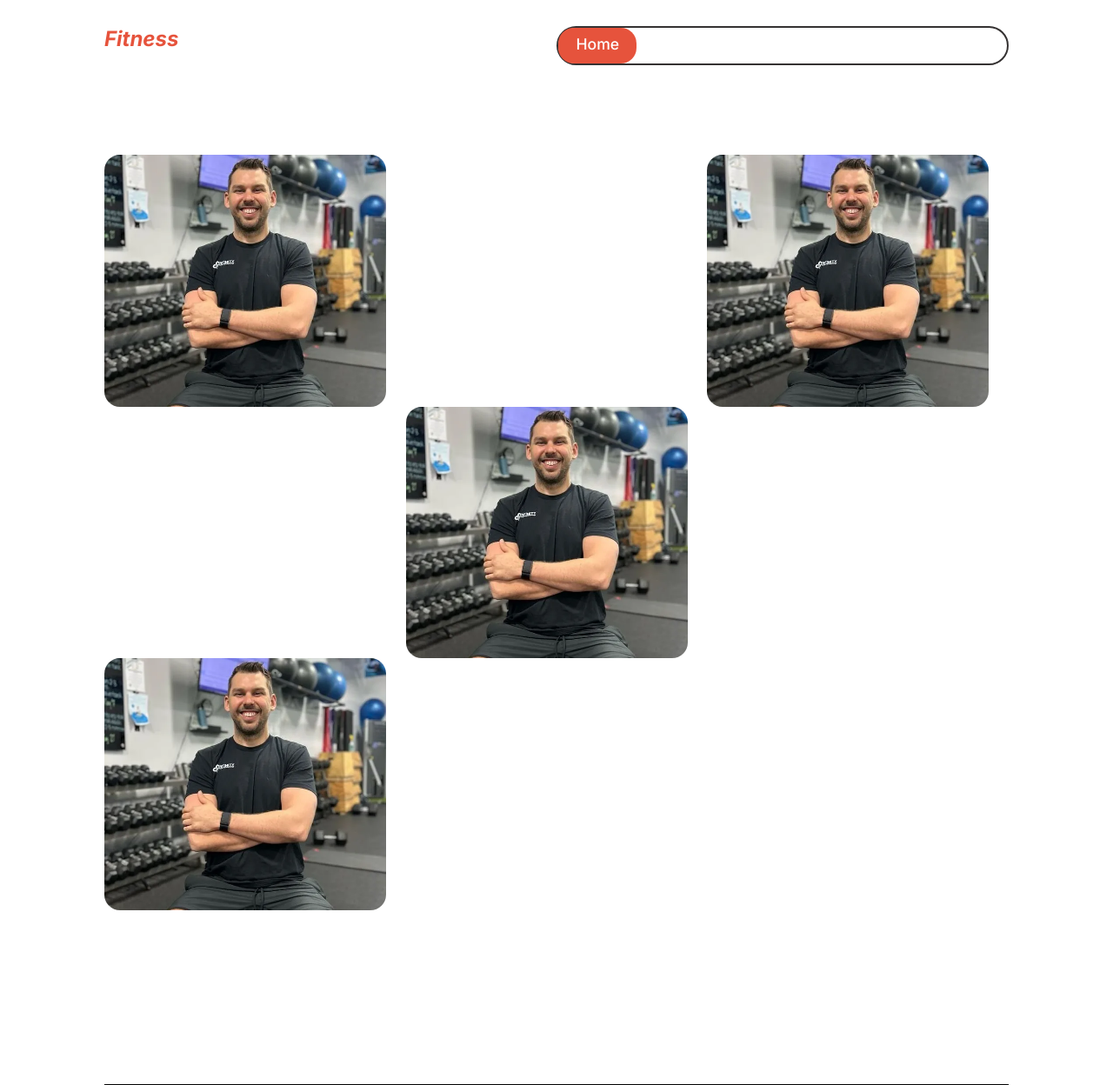
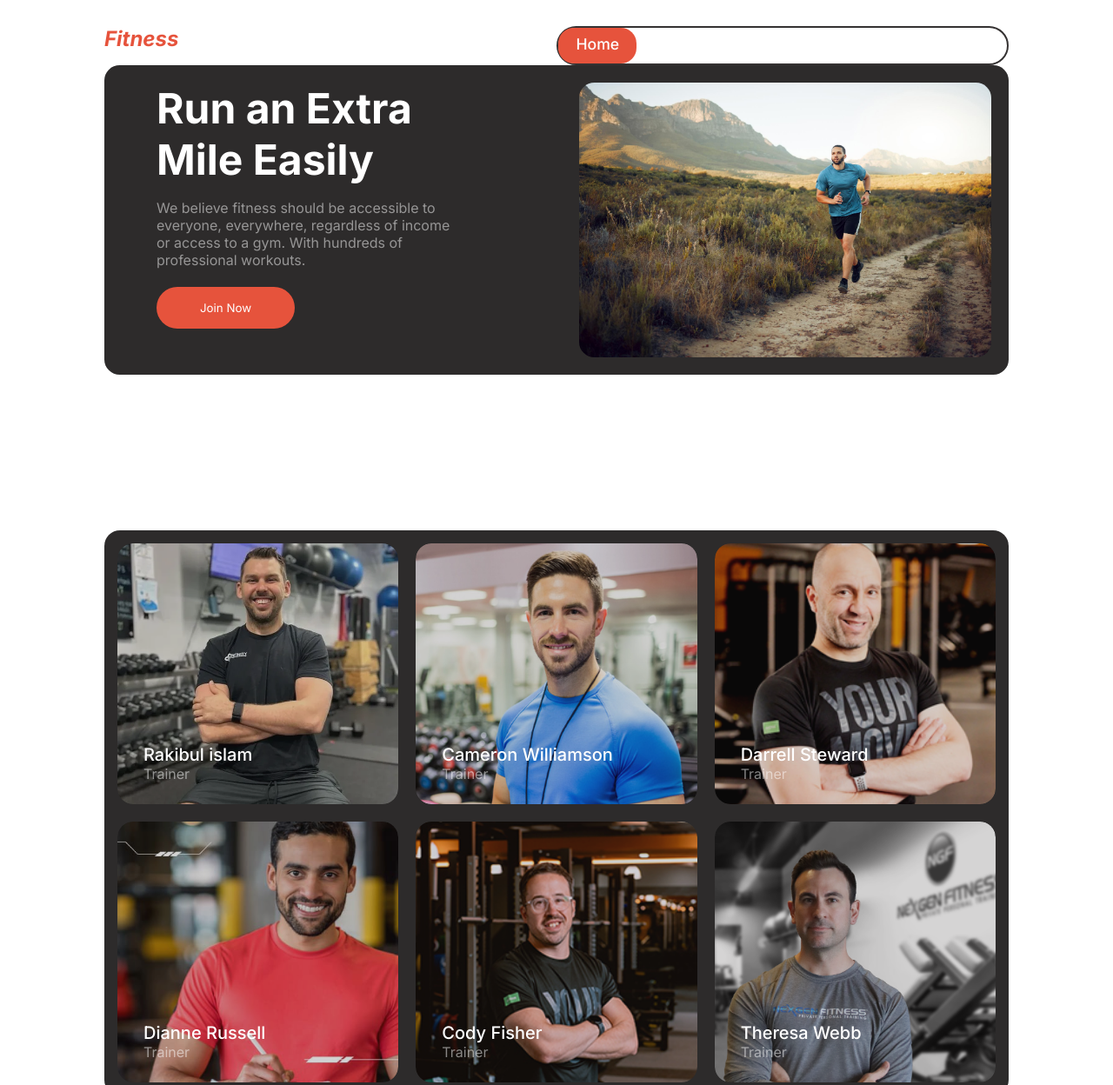
Before and after one commit to RakibCSE30/B10A2-Varsatile-, a plain HTML site: page index.html in a window 1280 px wide. Shown: the top 1248 px of the page at 87% size. Drawn offline with Linux system fonts and the light colour scheme.

Commit message:
Add our team and run section

```diff
--- a/index.html
+++ b/index.html
@@ -30,6 +30,20 @@
 
 
     <main>
+        <div class="run-section-container">
+            <div class="run-section">
+                <h1 class="title1 run-title">Run an Extra <br>
+Mile Easily</h1>
+                <p class="opacity run-des">We believe fitness should be accessible to everyone, everywhere, regardless of income or access to a gym. With hundreds of professional workouts.</p>
+                <button class="btn-primary run-btn">Join Now</button>
+            </div>
+            <div class="run-img">
+                <img src="images/run.jpg" alt="">
+            </div>
+        </div>
+
+
+
         <div class="our-team-container">
             <div class="team-title title1">
                 <h5>Meet Our Team</h5>
@@ -42,31 +56,74 @@
         </div>
         <div class="team-img ">
 
-            <img src="images/trainer1.png" alt="">
 
-           <div class="img-des">
-             <!-- <p class="title1 p1">Jerome Bell</p> -->
-            <!-- <p class="opacity p2">Trainer</p> -->
-           </div>
+            <div class="parent">
+                <img src="images/trainer1.png" alt="">
+                <div class="child">
 
-            <img src="images/trainer1.png" alt="">
+                    <h3 class="img-title"> Rakibul islam</h3>
+                    <p class="opacity">Trainer</p>
 
-           <div class="img-des">
-             <!-- <p class="title1 p1">Jerome Bell</p> -->
-            <!-- <p class="opacity p2">Trainer</p> -->
-           </div>
-            <img src="images/trainer1.png" alt="">
+                </div>
+            </div>
+            <div class="parent">
+                <img src="images/trainer2.png" alt="">
+                <div class="child">
 
-           <div class="img-des">
-             <!-- <p class="title1 p1">Jerome Bell</p> -->
-            <!-- <p class="opacity p2">Trainer</p> -->
-           </div>
-            <img src="images/trainer1.png" alt="">
+                    <h3 class="img-title"> Cameron Williamson</h3>
+                    <p class="opacity">Trainer</p>
 
-           <div class="img-des">
-             <!-- <p class="title1 p1">Jerome Bell</p> -->
-            <!-- <p class="opacity p2">Trainer</p> -->
-           </div>
+                </div>
+            </div>
+
+            <div class="parent">
+                <img src="images/trainer3.png" alt="">
+                <div class="child">
+
+                    <h3 class="img-title"> Darrell Steward</h3>
+                    <p class="opacity">Trainer</p>
+
+                </div>
+            </div>
+            <div class="parent">
+                <img src="images/trainer4.png" alt="">
+                <div class="child">
+
+                    <h3 class="img-title"> Dianne Russell</h3>
+                    <p class="opacity">Trainer</p>
+
+                </div>
+            </div>
+
+            <div class="parent">
+                <img src="images/trainer5.png" alt="">
+                <div class="child">
+
+                    <h3 class="img-title"> Cody Fisher</h3>
+                    <p class="opacity">Trainer</p>
+
+                </div>
+            </div>
+            <div class="parent">
+                <img src="images/trainer6.png" alt="">
+                <div class="child">
+
+                    <h3 class="img-title"> Theresa Webb</h3>
+                    <p class="opacity">Trainer</p>
+
+                </div>
+            </div>
+
+
+
+
+
+
+
+
+
+
+
 
 
 
@@ -125,3 +182,8 @@
 <img src="images/trainer4.png" alt="">
 <img src="images/trainer5.png" alt="">
 <img src="images/trainer6.png" alt="">
+
+<div class="img-des">
+    <!-- <p class="title1 p1">Jerome Bell</p> -->
+    <!-- <p class="opacity p2">Trainer</p> -->
+</div>
--- a/styles/style.css
+++ b/styles/style.css
@@ -26,8 +26,15 @@ body {
 .title1{
     color: #FFFFFF;
     font-size: 3rem;
-    font-weight: 600;
+    font-weight: 700;
 
+}
+.btn-primary{
+    background-color: #E6533C;
+    color: #FFFFFF;
+    padding: 16px 50px;
+    border-radius: 42px;
+    border: none;
 }
 
 
@@ -86,43 +93,106 @@ ul>li>a {
 
 
 /* main styles */
-/* Our team section styles */
-.our-team-container{
-    text-align: center;
+/* run-section-container styles */
+.run-section-container{
+    display: flex;
+    justify-content: space-between;
+     background: #2d2b2b;
+     padding: 20px;
+     border-radius: 1.1rem;
+     gap: 130px;
 
 }
-.team-des{
-    margin-top: 14px;
-}
-.team-img{
-    position: relative;
+.run-section-container img{
+    width: 366px;
+    height: 100%;
+    border-radius: 1.1rem;
+    overflow: hidden;
 
 
 }
-.team-img img{
-     border-radius: 18px;
-     width: 324px;
-
+.run-title{
+    margin-bottom: 1rem;
 }
-.team-img p{
-    position: absolute;
-    bottom: 30px;
-
+.run-des{
+    margin-bottom: 1.3rem;
 }
-.team-img{
-    display:grid ;
-    grid-template-columns: repeat(3,1fr);
+.run-section{
+    margin-left: 40px;
+}
+.run-btn{
+    margin-bottom: 1.4rem;
+}
+.run-img img{
+    width: 100%;
+    height: 100%;
+     object-fit: cover;
 }
 
 
 
 
 
+
+/* Our team section styles */
+.our-team-container{
+    text-align: center;
+
+}
+ .team-title{
+    margin-bottom: 20px;
+ }
+
+
+ .team-img {
+  display: grid;
+  grid-template-columns: repeat(3, 1fr);
+  gap: 20px;
+  margin-top: 70px;
+  /* border: 1px solid gray; */
+  padding: 15px;
+  border-radius: 18px;
+ background: #2d2b2b;
+
+}
+
+.parent {
+  position: relative;
+  width: 100%;
+  height: 300px;
+  overflow: hidden;
+  border-radius: 18px;
+}
+
+.team-img img {
+  width: 100%;
+  height: 100%;
+  object-fit: cover;
+  border-radius: 18px;
+  opacity: 80%;
+}
+
+.child {
+  position: absolute;
+  bottom: 20px;
+  left: 20px;
+  color: #FFFFFF;
+  padding: 5px 10px;
+  border-radius: 8px;
+}
+
+.img-title {
+  font-size: 20px;
+  font-weight: 500;
+  margin: 0;
+}
+
+
 /* footer section styles */
 footer {
     background: #171717;
     border: 1px solid;
-    margin-top: 200px;
+    margin-top: 100px;
     padding-top: 60px;
     padding-bottom: 35px;
 
```
